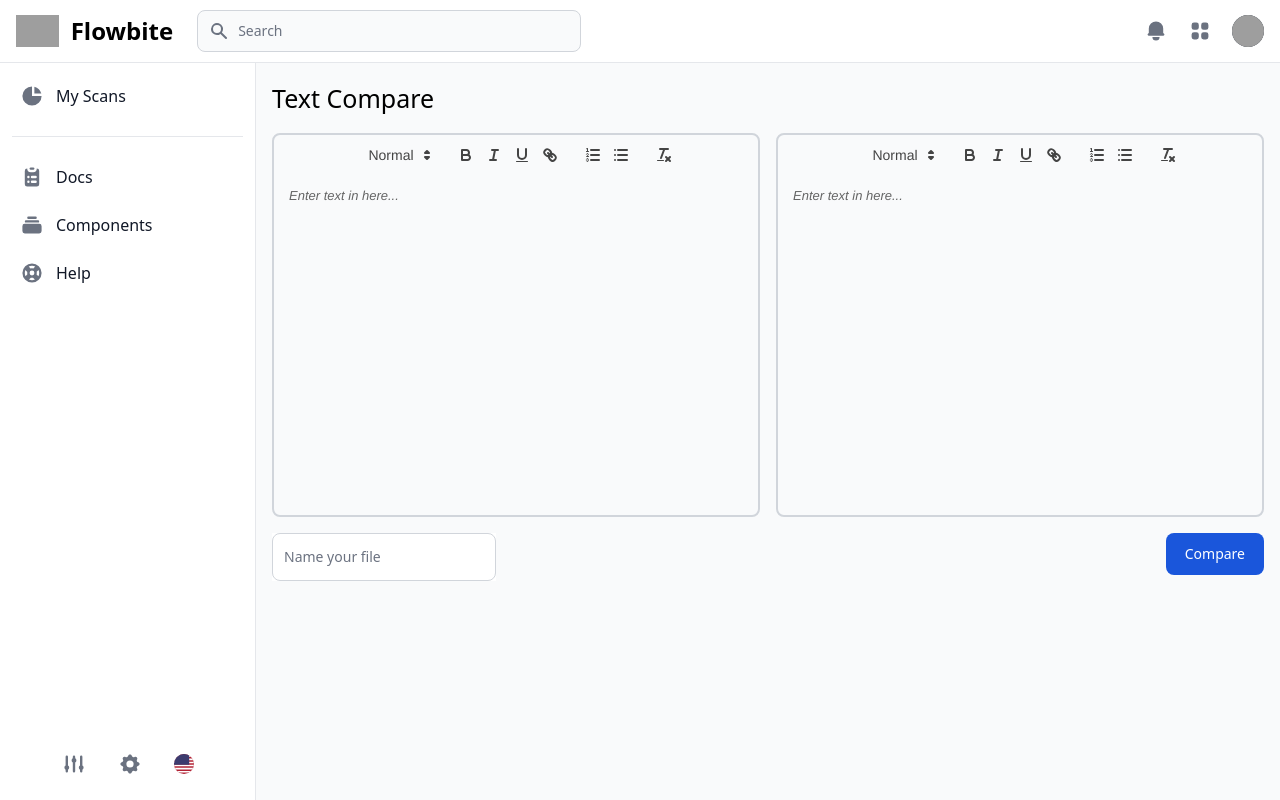
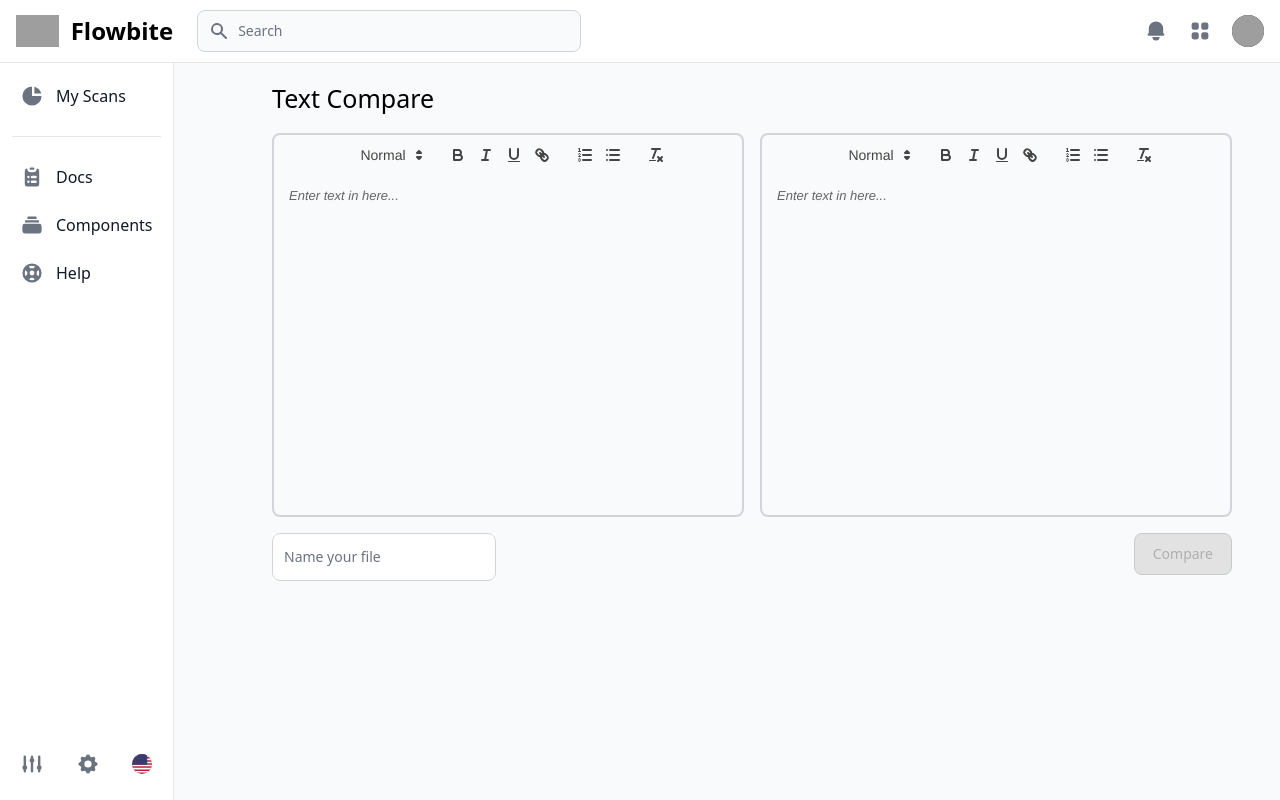
Before and after one commit to sethmichaelking/vercel_deployment, a React (Create React App) app in the folder client/: page / in a window 1280 px wide. Built offline with nearby package versions, Linux system fonts and the light colour scheme; grey boxes are pictures that could not be loaded.

Commit message:
state management added, text comparision

```diff
--- a/client/package.json
+++ b/client/package.json
@@ -3,6 +3,7 @@
   "version": "0.1.0",
   "private": true,
   "dependencies": {
+    "@tailwindcss/container-queries": "^0.1.1",
     "@testing-library/jest-dom": "^5.17.0",
     "@testing-library/react": "^13.4.0",
     "@testing-library/user-event": "^13.5.0",
@@ -13,7 +14,8 @@
     "react-icons": "^4.12.0",
     "react-quill": "^2.0.0",
     "react-scripts": "5.0.1",
-    "web-vitals": "^2.1.4"
+    "web-vitals": "^2.1.4",
+    "zustand": "^4.4.7"
   },
   "scripts": {
     "start": "react-scripts start",
@@ -44,6 +46,7 @@
     "autoprefixer": "^10.4.16",
     "node-sass": "^9.0.0",
     "postcss": "^8.4.32",
+    "redux-thunk": "^3.1.0",
     "tailwindcss": "^3.3.6"
   }
 }
--- a/client/src/components/Main.js
+++ b/client/src/components/Main.js
@@ -1,11 +1,28 @@
-import React from 'react'
 import TextCompareInput from './TextCompareInput'
 import { Button, FloatingLabel } from 'flowbite-react';
+import React, {useState} from 'react'
+import ReactQuill from 'react-quill';
+import 'react-quill/dist/quill.snow.css';
+import './_textEditor.scss'
+import { useTextCompareStore } from '../store/textCompare';
 
 function Main() {
+
+
+  const [value, setValue] = useState('');
+  const [value2, setValue2] = useState('');
+  const [disabled, setDisabled] = useState(false)
+
+  const addText = useTextCompareStore((state) => state.compareText);
+
+
   return (
     <div>
-            <main className="p-4 md:ml-64 h-screen	 pt-20">
+        <div class="@container">
+            <main className="p-4 md:ml-64 h-screen pt-20" style={{
+                paddingRight: '3rem'
+
+            }}>
                     <div style={{
                         marginBottom: '15px'
                     }}>
@@ -17,24 +34,43 @@ function Main() {
                         }}> Text Compare</h2>
                     </div>
                     <div className="grid grid-cols-2 gap-4 mb-4">
-                        <TextCompareInput/>
-                        <TextCompareInput/>
+                        <div
+                            className="border-2 border-solid rounded-lg border-gray-300 dark:border-gray-600 h-96"
+                        >
+                            <ReactQuill
+                                theme="snow"
+                                placeholder='Enter text in here...'
+                                value={value}
+                                onChange={setValue}
+                                className={"ql-error"} // Add a dynamic class
+                            />
+                        </div>
+                        <div
+                            className="border-2 border-solid rounded-lg border-gray-300 dark:border-gray-600 h-96"
+                        >
+                            <ReactQuill
+                                theme="snow"
+                                placeholder='Enter text in here...'
+                                value={value2}
+                                onChange={setValue2}
+                                className={"ql-error"} // Add a dynamic class
+                            />
+                        </div>
                     </div>
                     <div style={{margin: '0 auto'}}>
                         <div style={{float: 'left'}}>
                             <div className="max-w-md bg-white">
                                 <div className="mb-1 block">
                                     <FloatingLabel variant="outlined" label="Name your file" />
-
-                                    {/* <Label htmlFor="email4" label="Label"  value="Your email" /> */}
                                 </div>
                             </div>
                         </div>
                         <div style={{float: 'right'}}>
-                            <Button color="blue">Compare</Button>
+                            <Button onClick={()=> addText(value, value2)} disabled={value.length !== 0 && value2.length !== 0 ? false : true} color="blue">Compare</Button>
                         </div>
                     </div>
                 </main>
+        </div>
     </div>
   )
 }
--- a/client/src/components/Sidebar.js
+++ b/client/src/components/Sidebar.js
@@ -2,9 +2,9 @@ import React from 'react'
 
 function Left() {
   return (
-    <div>
+    <div class='@container'>
                 <aside
-                    className="fixed top-0 left-0 z-40 w-64 h-screen pt-14 transition-transform -translate-x-full bg-white border-r border-gray-200 md:translate-x-0 dark:bg-gray-800 dark:border-gray-700"
+                    className="fixed top-0 left-0 z-40 w-58 h-screen pt-14 transition-transform -translate-x-full bg-white border-r border-gray-200 md:translate-x-0 dark:bg-gray-800 dark:border-gray-700"
                     aria-label="Sidenav"
                     id="drawer-navigation"
                 >
--- a/client/src/components/_textEditor.scss
+++ b/client/src/components/_textEditor.scss
@@ -12,3 +12,10 @@
         left: 0px !important
     }
   }
+
+button:disabled,
+button[disabled]{
+  border: 1px solid #999999;
+  background-color: #cccccc;
+  color: #666666;
+}
--- a/client/src/index.js
+++ b/client/src/index.js
@@ -6,6 +6,6 @@ import App from './App';
 const root = ReactDOM.createRoot(document.getElementById('root'));
 root.render(
   <React.StrictMode>
-    <App />
+        <App />
   </React.StrictMode>
 );
--- /dev/null
+++ b/client/src/store/textCompare.js
@@ -0,0 +1,11 @@
+import { create } from 'zustand'
+
+export const useTextCompareStore = create((set) => ({
+  comparison: '',
+  compareText: (text1, text2) => {
+    const regex = /(<([^>]+)>)/gi;
+    var text1 = text1.replace(regex, "");
+    var text2 = text2.replace(regex, "");
+    console.log(text1, text2)
+  }
+}))
--- a/client/tailwind.config.js
+++ b/client/tailwind.config.js
@@ -8,6 +8,7 @@ module.exports = {
     extend: {},
   },
   plugins: [
-    require('flowbite/plugin')
+    require('flowbite/plugin'),
+    require('@tailwindcss/container-queries'),
 ]
 };
```
Also changed, not shown: 1 other file (tests, documents, lock files or other folders).
